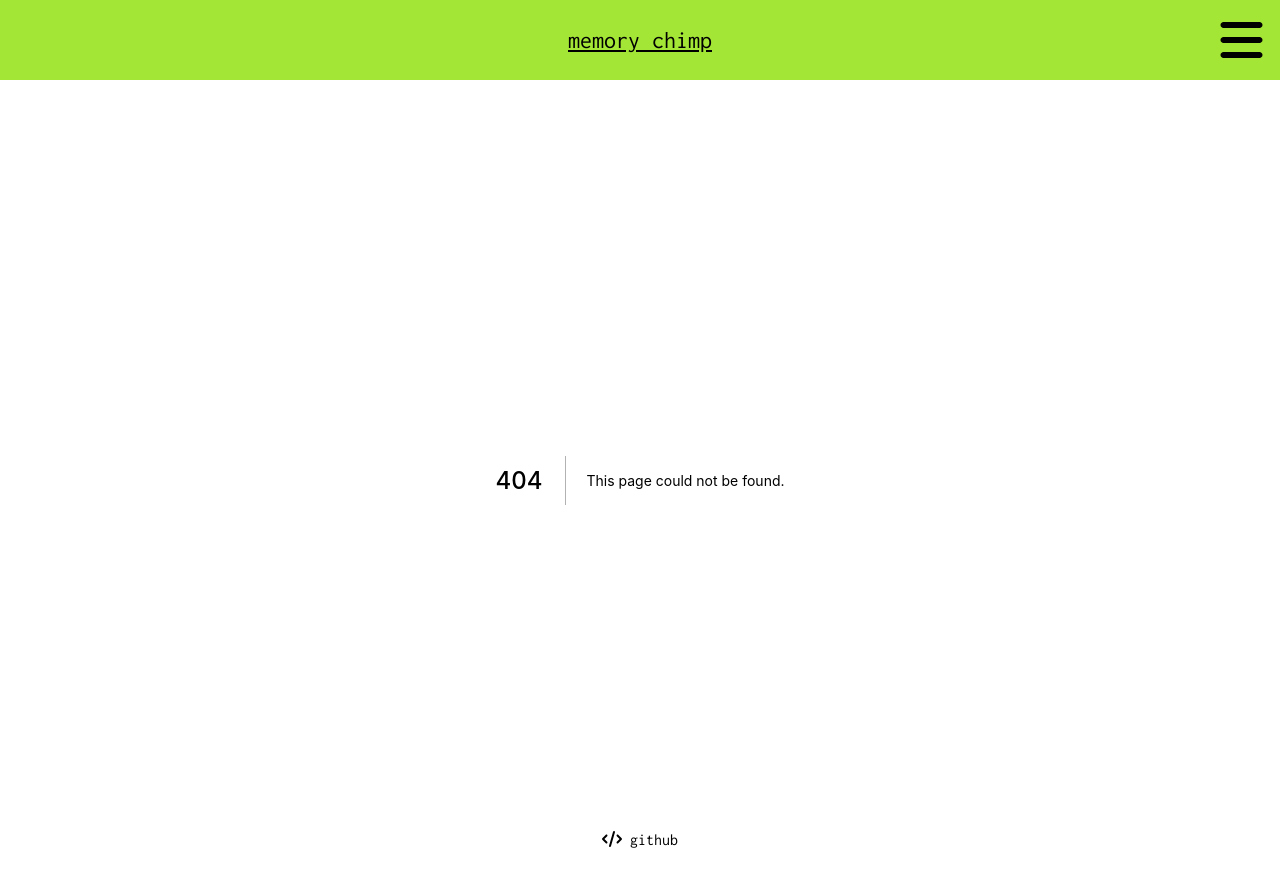
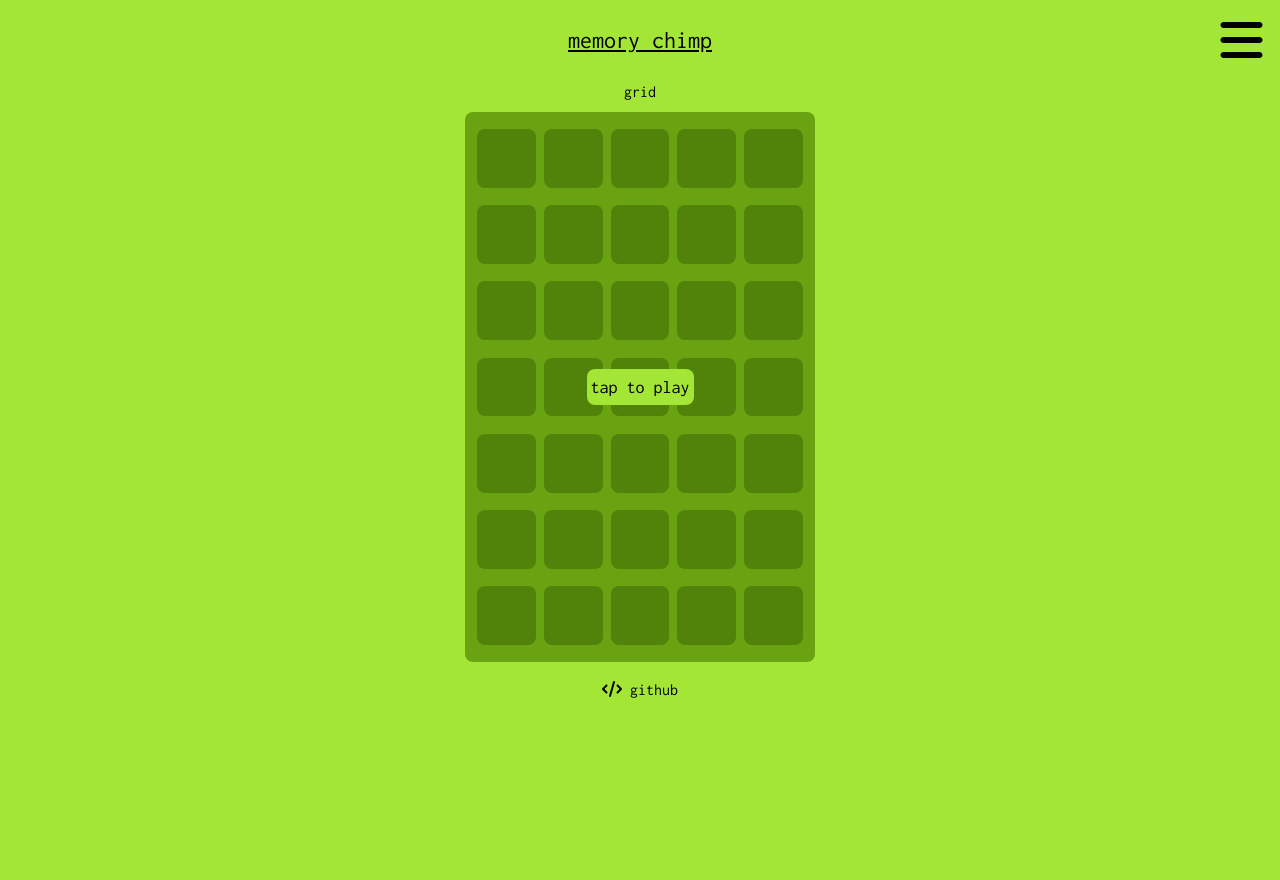
Before and after one commit to trevorwrightdev/memmory-chimp, a Next.js app: page /grid in a window 1280 px wide. Before the commit this address had no page. After the commit the page ends 800 px from the top, so only its background shows below. Built offline with nearby package versions, Linux system fonts and the light colour scheme.

Commit message:
added a redirect from index to /grid

```diff
--- a/components/GridGame.tsx
+++ b/components/GridGame.tsx
@@ -154,7 +154,7 @@ const GridGame = (): JSX.Element => {
                 playLevel()
               }
 
-            } else {
+            } else if (number !== correctNumber) {
               // Lose condition
 
             }
--- a/pages/_app.tsx
+++ b/pages/_app.tsx
@@ -1,8 +1,10 @@
 import '../styles/globals.css'
 import type { AppProps } from 'next/app'
 import Layout from '../components/Layout'
+import { useRouter } from 'next/router'
 
 function MyApp({ Component, pageProps }: AppProps) {
+
   return (
     <Layout>
       <Component {...pageProps} />
--- /dev/null
+++ b/pages/grid.tsx
@@ -0,0 +1,13 @@
+import type { NextPage } from 'next'
+import GridGame from '../components/GridGame'
+
+const Grid: NextPage = () => {
+  return (
+    <div className='flex flex-col gap-2 justify-center items-center'>
+      <h1>grid</h1>
+      <GridGame />
+    </div>
+  )
+}
+
+export default Grid
--- a/pages/index.tsx
+++ b/pages/index.tsx
@@ -1,11 +1,17 @@
 import type { NextPage } from 'next'
-import GridGame from '../components/GridGame'
+import { useRouter } from 'next/router'
+import { useEffect } from 'react'
+const Home: NextPage = () => {
 
-const Home: NextPage = () => {
+  const router = useRouter()
+
+  useEffect(() => {
+    if (router.pathname === '/') router.push('/grid')
+  }, [])
+
   return (
-    <div className='flex flex-col gap-2 justify-center items-center'>
-      <h1>grid</h1>
-      <GridGame />
+    <div>
+
     </div>
   )
 }
```
